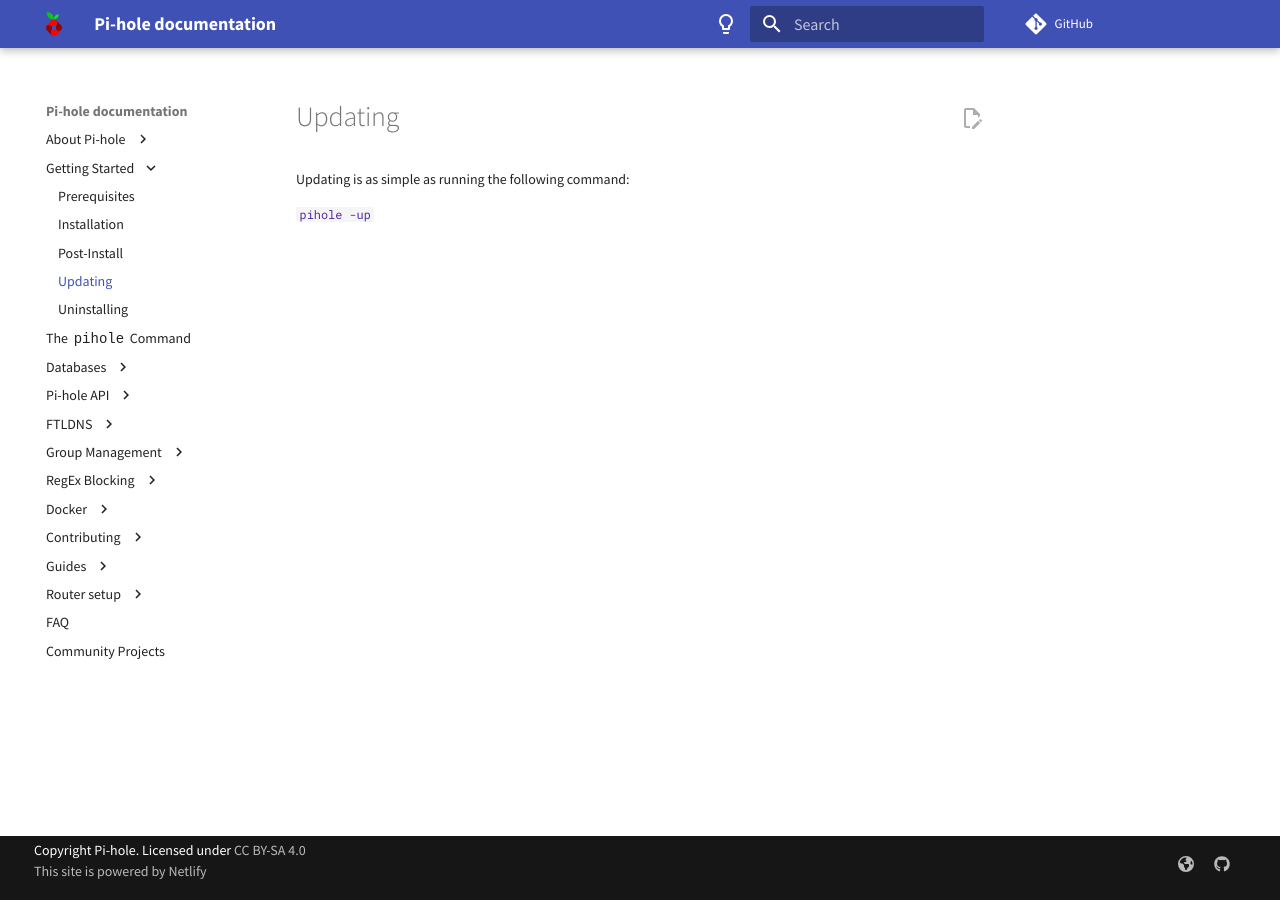
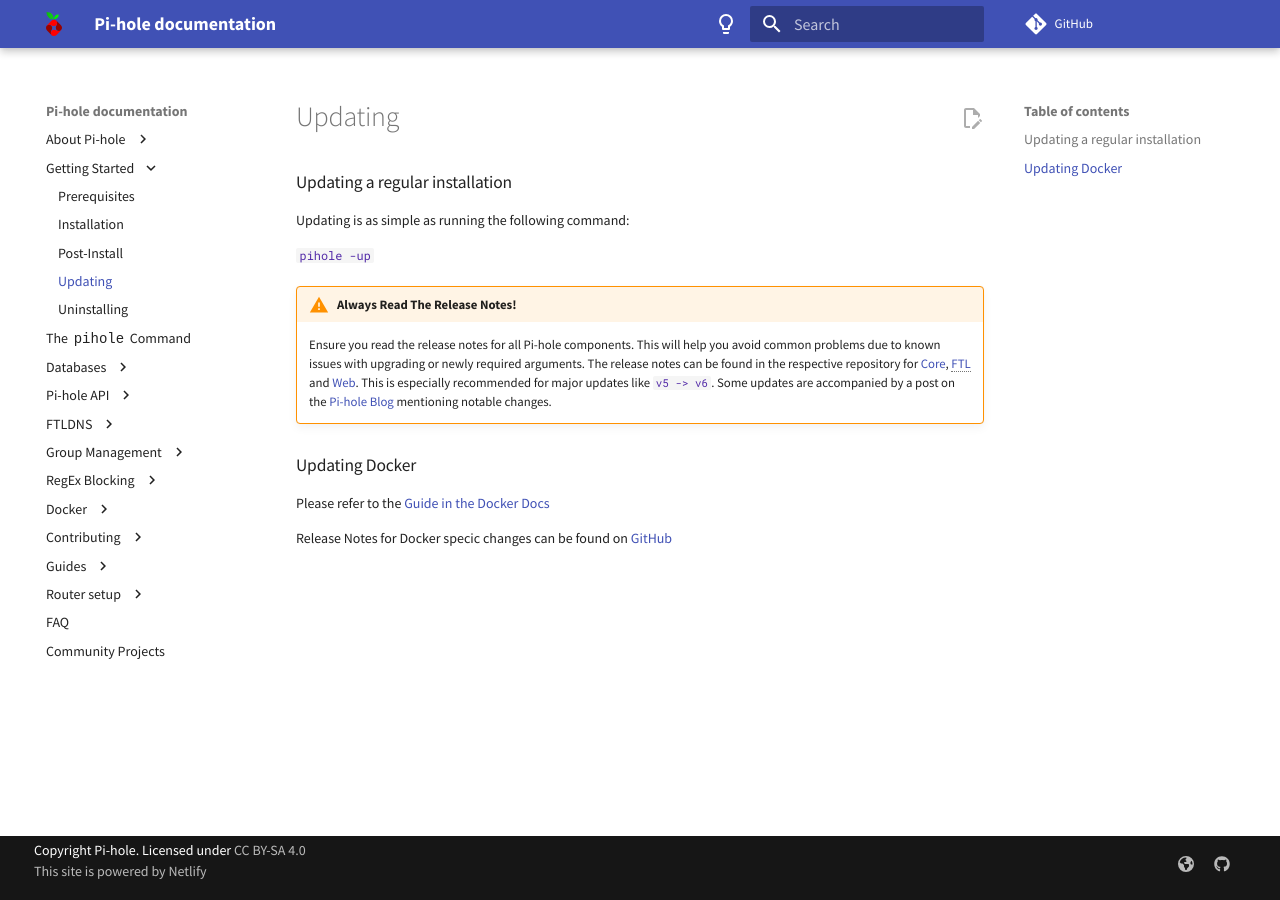
Before and after one commit to pi-hole/docs, an MkDocs documentation site: the page built from docs/main/update.md, in a window 1280 px wide. Built offline with MkDocs 1.6.1 and Material for MkDocs 9.7.7, drawn with Linux system fonts in a browser that asks for light colours; comment, search, counter and statistics services are not loaded.

Commit message:
Read the changelog when updating (#1212)
Signed-off-by: darkexplosiveqwx <the.qwx.channel@gmail.com>
Signed-off-by: yubiuser <github@yubiuser.dev>
Co-authored-by: yubiuser <github@yubiuser.dev>

```diff
--- a/docs/main/update.md
+++ b/docs/main/update.md
@@ -1,3 +1,14 @@
+### Updating a regular installation
+
 Updating is as simple as running the following command:
 
 `pihole -up`
+
+!!! warning "Always Read The Release Notes!"
+    Ensure you read the release notes for all Pi-hole components. This will help you avoid common problems due to known issues with upgrading or newly required arguments. The release notes can be found in the respective repository for [Core](https://github.com/pi-hole/pi-hole/releases), [FTL](https://github.com/pi-hole/FTL/releases) and [Web](https://github.com/pi-hole/web/releases). This is especially recommended for major updates like `v5 -> v6`. Some updates are accompanied by a post on the [Pi-hole Blog](https://pi-hole.net/landing/blog/) mentioning notable changes.
+
+### Updating Docker
+
+Please refer to the [Guide in the Docker Docs](../docker/upgrading/index.md)
+
+Release Notes for Docker specic changes can be found on [GitHub](https://github.com/pi-hole/docker-pi-hole/releases)
```
Also changed, not shown: docs/docker/upgrading/index.md (+2 -2 lines).
